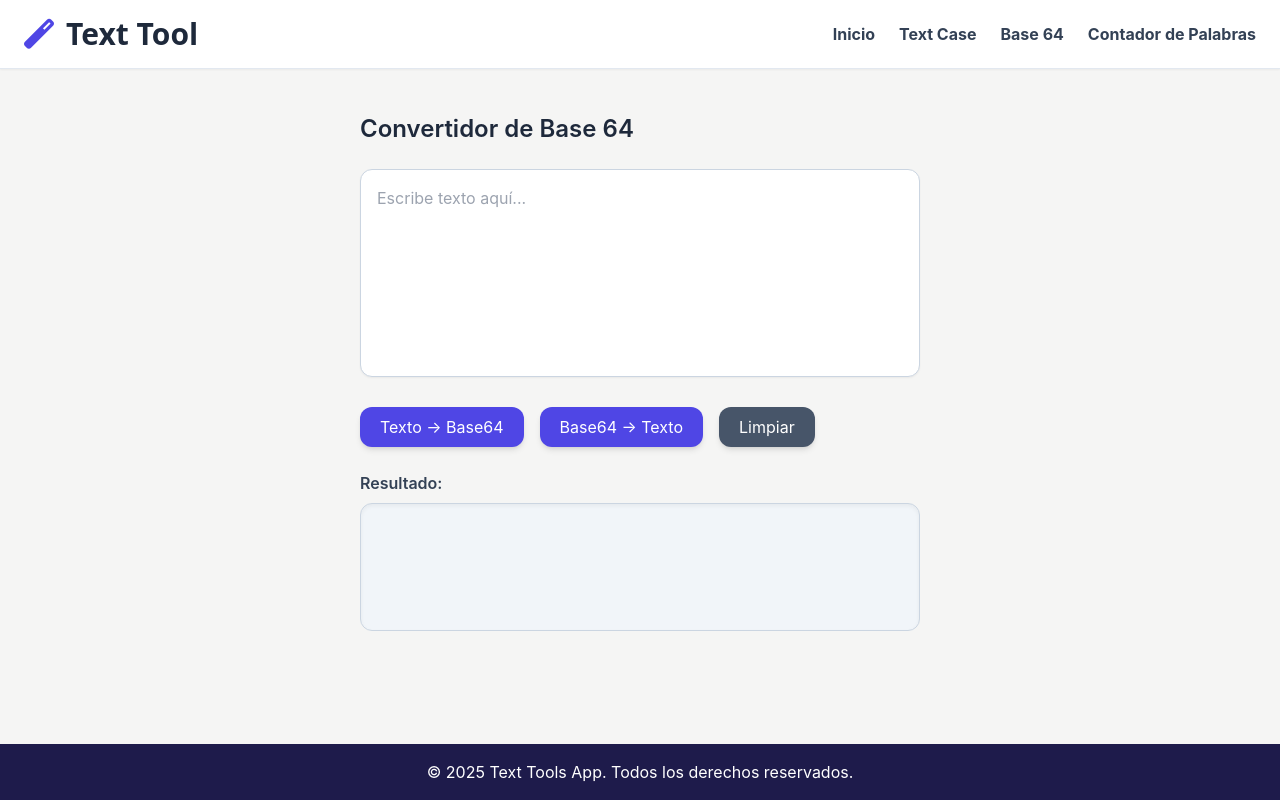
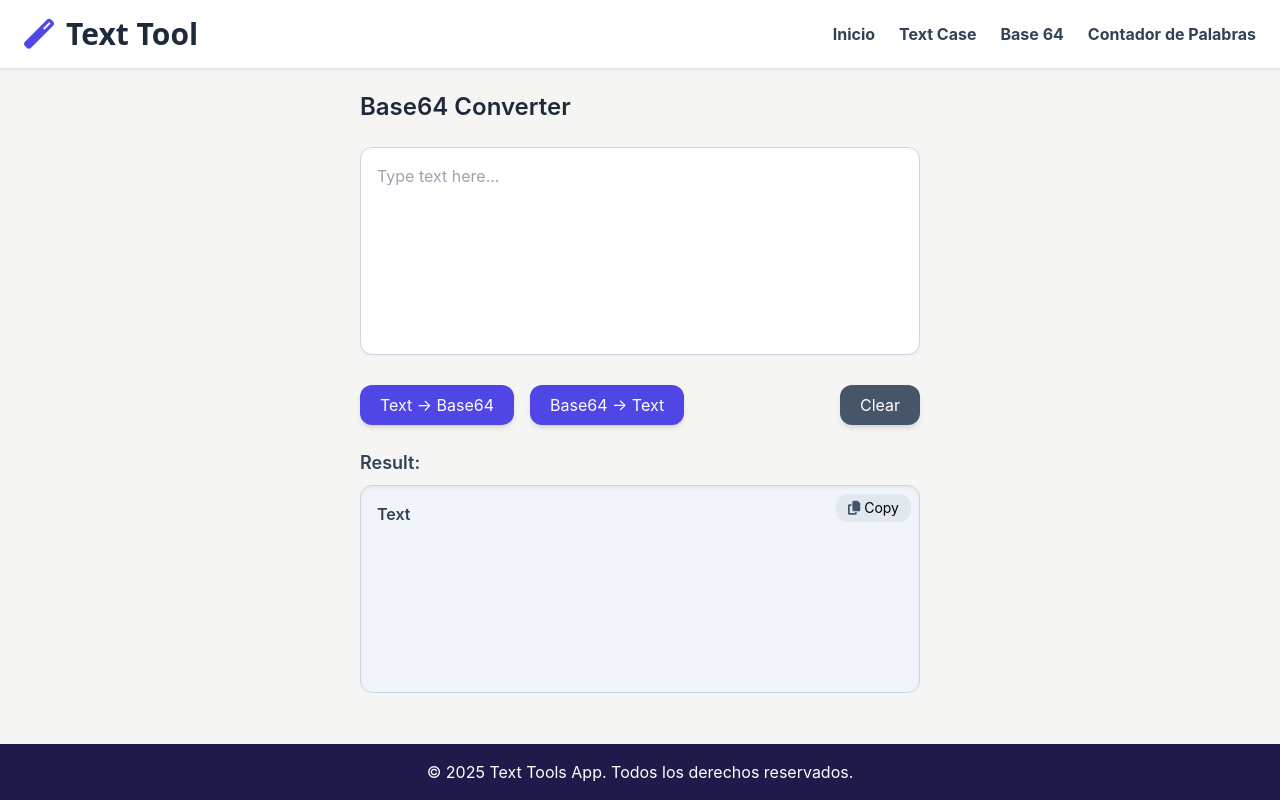
Before and after one commit to luis-sagx/text-tools-app, an Angular app: page /base64 in a window 1280 px wide. Built offline with nearby package versions, Linux system fonts and the light colour scheme.

Commit message:
adaptation copy botton

```diff
--- a/src/app/components/base64-tool/base64-tool.html
+++ b/src/app/components/base64-tool/base64-tool.html
@@ -1,32 +1,42 @@
-<div class="w-full mx-auto px-4">
-  <h2 class="text-2xl font-semibold mb-6 text-slate-800">Convertidor de Base 64</h2>
+<div class="w-full mx-auto px-4 mt-10">
+  <h2 class="text-2xl font-semibold mb-6 text-slate-800">Base64 Converter</h2>
 
   <textarea [(ngModel)]="inputText"
             rows="5"
             class="resize-none w-full h-52 p-4 bg-white border border-slate-300 rounded-xl shadow-sm focus:outline-none focus:ring-2 focus:ring-indigo-500 mb-6"
-            placeholder="Escribe texto aquí..."></textarea>
+            placeholder="Type text here..."></textarea>
 
-    <div class="w-full flex flex-wrap gap-4 mb-6">
-      <div class="flex gap-4 flex-wrap">
+    <div class="flex flex-wrap gap-4 mb-6">
+      <div class="flex gap-4">
         <button (click)="convertToBase64()"
                 class="bg-indigo-600 text-white px-5 py-2 rounded-xl shadow-md hover:bg-indigo-700 transition">
-          Texto → Base64
+          Text → Base64
         </button>
 
         <button (click)="convertToText()"
                 class="bg-indigo-600 text-white px-5 py-2 rounded-xl shadow-md hover:bg-indigo-700 transition">
-          Base64 → Texto
+          Base64 → Text
         </button>
+      </div>
+      <div class="flex gap-4 ml-auto">
         <button (click)="clear()"
             class="bg-slate-600 text-white px-5 py-2 rounded-xl shadow-md hover:bg-slate-700 transition">
-            Limpiar
+            Clear
         </button>
       </div>
   </div>
 
 
-  <h3 class="font-semibold text-slate-700 mb-2">Resultado:</h3>
-  <p class="p-4 h-32 bg-slate-100 border border-slate-300 rounded-xl shadow-inner whitespace-pre-line">
+  <h3 class="font-semibold text-slate-700 mb-2 text-lg">Result:</h3>
+
+  <div class="relative p-4 h-52 bg-slate-100 border border-slate-300 rounded-xl shadow-inner whitespace-pre-line">
+    <div class="absolute top-2 right-2">
+      <app-copy-button [textToCopy]="result" />
+  </div>
+
+  <h4 class="text-slate-700 font-semibold mb-2">Text</h4>
+
+  <p class="text-slate-800 text-sm h-[calc(100%-2rem)] overflow-y-auto overflow-x-hidden break-words">
     {{ result }}
   </p>
 </div>
--- a/src/app/components/base64-tool/base64-tool.ts
+++ b/src/app/components/base64-tool/base64-tool.ts
@@ -1,10 +1,11 @@
 import { Component } from '@angular/core';
 import { FormsModule } from '@angular/forms';
+import { CopyButton } from '../ui/copy-button/copy-button';
 
 @Component({
   selector: 'base64-tool',
   standalone: true,
-  imports: [FormsModule],
+  imports: [FormsModule, CopyButton],
   templateUrl: './base64-tool.html',
   styleUrl: './base64-tool.css'
 })
--- a/src/app/components/text-case-tool/text-case-tool.html
+++ b/src/app/components/text-case-tool/text-case-tool.html
@@ -1,44 +1,44 @@
 <div class="w-full mx-auto px-4 mt-10">
-  <h2 class="text-2xl font-semibold mb-6 text-slate-800">Convertidor de Mayúsculas y Minúsculas</h2>
+  <h2 class="text-2xl font-semibold mb-6 text-slate-800">Uppercase and Lowercase Converter</h2>
 
   <textarea [(ngModel)]="inputText"
             rows="5"
             class="resize-none w-full h-52 p-4 bg-white border border-slate-300 rounded-xl shadow-sm focus:outline-none focus:ring-2 focus:ring-indigo-500 mb-6"
-            placeholder="Escribe texto aquí..."></textarea>
+            placeholder="Type text here..."></textarea>
 
   <div class="flex flex-wrap gap-4 mb-6">
     <div class="flex gap-4">
       <button (click)="toUpper()"
           class="bg-indigo-600 text-white px-5 py-2 rounded-xl shadow-md hover:bg-indigo-700 transition">
-        Mayúsculas
+        Uppercase
       </button>
 
       <button (click)="toLower()"
           class="bg-indigo-600 text-white px-5 py-2 rounded-xl shadow-md hover:bg-indigo-700 transition">
-        Minúsculas
+        Lowercase
       </button>
 
       <button (click)="toCapital()"
           class="bg-indigo-600 text-white px-5 py-2 rounded-xl shadow-md hover:bg-indigo-700 transition">
-        Capitalizar
+        Capitalize
       </button>
     </div>
     <div class="flex gap-4 ml-auto">
       <button (click)="clear()"
       class="bg-slate-600 text-white px-5 py-2 rounded-xl shadow-md hover:bg-slate-700 transition">
-      Limpiar
+      Clear
     </button>
     </div>
   </div>
 
-<h3 class="font-semibold text-slate-700 mb-2 text-lg">Resultado:</h3>
+<h3 class="font-semibold text-slate-700 mb-2 text-lg">Result:</h3>
 
 <div class="relative p-4 h-52 bg-slate-100 border border-slate-300 rounded-xl shadow-inner whitespace-pre-line">
   <div class="absolute top-2 right-2">
     <app-copy-button [textToCopy]="outputText" />
   </div>
 
-  <h4 class="text-slate-700 font-semibold mb-2">Texto</h4>
+  <h4 class="text-slate-700 font-semibold mb-2">Text</h4>
 
   <p class="text-slate-800 text-sm h-[calc(100%-2rem)] overflow-y-auto overflow-x-hidden break-words">
     {{ outputText }}
--- a/src/app/components/ui/copy-button/copy-button.html
+++ b/src/app/components/ui/copy-button/copy-button.html
@@ -1,8 +1,8 @@
 <button (click)="copyText()"
         class="text-sm px-3 py-1 bg-slate-200 hover:bg-slate-300 rounded-xl transition flex items-center gap-1">
   @if (!copied()) {
-    <span><i class="fa-solid fa-copy text-slate-600"></i> Copiar</span>
+    <span><i class="fa-solid fa-copy text-slate-600"></i> Copy</span>
   } @else {
-    <span><i class="fa-solid fa-check text-slate-600"></i> Copiado</span>
+    <span><i class="fa-solid fa-check text-slate-600"></i> Copied</span>
   }
 </button>
--- a/src/app/components/word-count/word-count.html
+++ b/src/app/components/word-count/word-count.html
@@ -1,22 +1,31 @@
-<div class="max-w-4xl mx-auto px-4 py-8">
-  <h2 class="text-2xl font-semibold mb-6 text-slate-800">Contador de Palabras</h2>
+<div class="max-w-4xl mx-auto px-4 mt-10">
+  <h2 class="text-2xl font-semibold mb-6 text-slate-800">Word counter</h2>
 
-  <textarea [(ngModel)]="inputText"
-            rows="5"
-            class="resize-none w-full h-52 p-4 bg-white border border-slate-300 rounded-xl shadow-sm focus:outline-none focus:ring-2 focus:ring-indigo-500 mb-6"
-            placeholder="Escribe texto aquí..."></textarea>
+  <textarea
+    [value]="inputText()"
+    (input)="inputText.set($any($event.target).value)"
+    rows="5"
+    class="resize-none w-full h-52 p-4 bg-white border border-slate-300 rounded-xl shadow-sm focus:outline-none focus:ring-2 focus:ring-indigo-500 mb-6"
+    placeholder="Type text here...">
+  </textarea>
+
+  <div class="flex mb-6">
+    <button (click)="clear()"
+            class="ml-auto bg-slate-600 text-white px-5 py-2 rounded-xl shadow-md hover:bg-slate-700 transition">
+      Clear
+    </button>
+  </div>
 
 
+  <h3 class="font-semibold text-slate-700 mb-2">Result:</h3>
 
-  <h3 class="font-semibold text-slate-700 mb-2">Resultado:</h3>
-
-  <h4 class="font-semibold text-slate-700 mb-2">Conteo de Palabras:</h4>
+  <h4 class="font-semibold text-slate-700 mb-2">Word Count:</h4>
   <p class="p-4 w-full h-14 bg-slate-100 border border-slate-300 rounded-xl shadow-inner whitespace-pre-line">
-    {{ wordCount }}
+    {{ wordCount() }}
   </p>
 
-  <h4 class="font-semibold text-slate-700 mb-2 mt-4">Conteo de Caracteres:</h4>
+  <h4 class="font-semibold text-slate-700 mb-2 mt-4">Character Count:</h4>
   <p class="p-4 w-full h-14 bg-slate-100 border border-slate-300 rounded-xl shadow-inner whitespace-pre-line">
-    {{ charCount }}
+    {{ charCount() }}
   </p>
 </div>
--- a/src/app/components/word-count/word-count.ts
+++ b/src/app/components/word-count/word-count.ts
@@ -1,27 +1,24 @@
-import { Component } from '@angular/core';
+import { Component, signal, computed } from '@angular/core';
 import { FormsModule } from '@angular/forms';
-import { Input } from '@angular/core';
 
 
 @Component({
   selector: 'app-word-count',
+  standalone: true,
   imports: [FormsModule],
   templateUrl: './word-count.html',
   styleUrl: './word-count.css'
 })
 export class WordCount {
-  inputText: string = '';
-  wordCount: number = 0;
-  charCount: number = 0;
+  inputText = signal('');
 
-  countWords() {
-    this.wordCount = this.inputText ? this.inputText.trim().split(/\s+/).length : 0;
-    this.charCount = this.inputText.length;
-  }
+  wordCount = computed(() =>
+    this.inputText().trim() ? this.inputText().trim().split(/\s+/).length : 0
+  );
+
+  charCount = computed(() => this.inputText().length);
 
   clear() {
-    this.inputText = '';
-    this.wordCount = 0;
-    this.charCount = 0;
+    this.inputText.set('');
   }
 }
```
